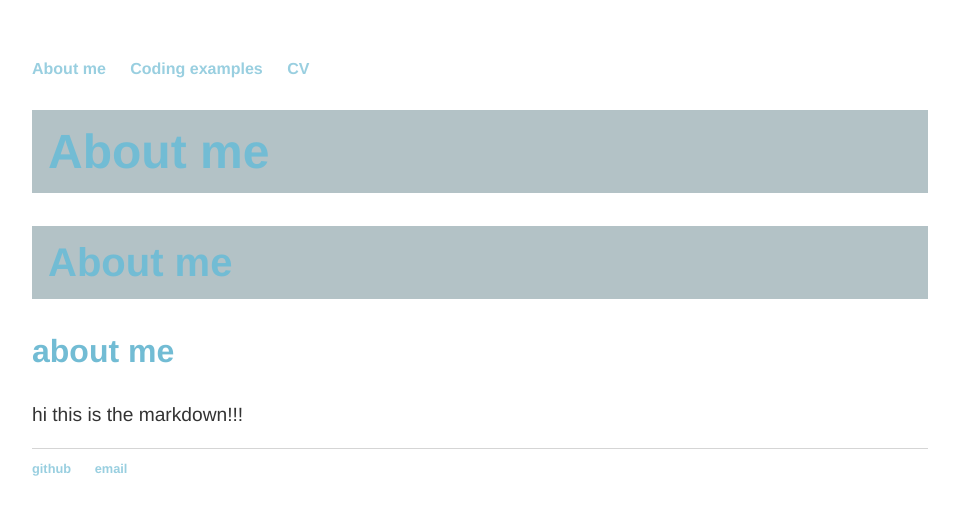
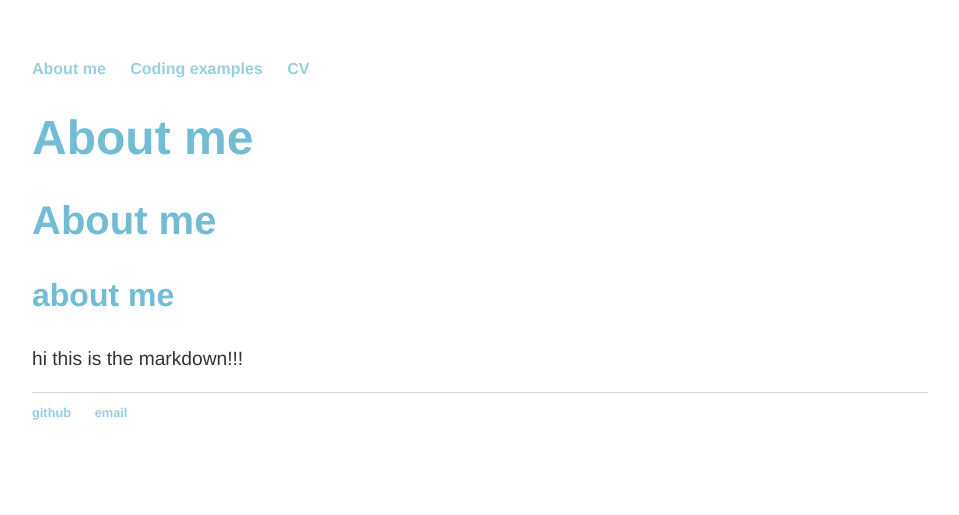
Before and after one commit to lena-kilian/lena-kilian.github.io, a Jekyll site: the page built from index.md, in a window 1280 px wide. Shown: the top 515 px of the page, without its empty margins (160-1119 px from the left). Built offline with Jekyll 4.4.1, drawn with Linux system fonts in a browser that asks for light colours; our own code applies the rules of GitHub Pages for plain Markdown files.

Commit message:
Update main.css

```diff
--- a/css/main.css
+++ b/css/main.css
@@ -24,15 +24,11 @@ h1 {
     font-size: 3em;
     font-family:'Helvetica', 'Arial', 'Sans-Serif';
     color: #72bcd4;
-    background: #b3c2c6;
-    padding: 14px 16px;
 }
 h2 {
     font-size: 2.5em;
     font-family:'Helvetica', 'Arial', 'Sans-Serif';
     color: #72bcd4;
-    background: #b3c2c6;
-    padding: 14px 16px;
 }
 h3 {
     font-size: 2em;
```
